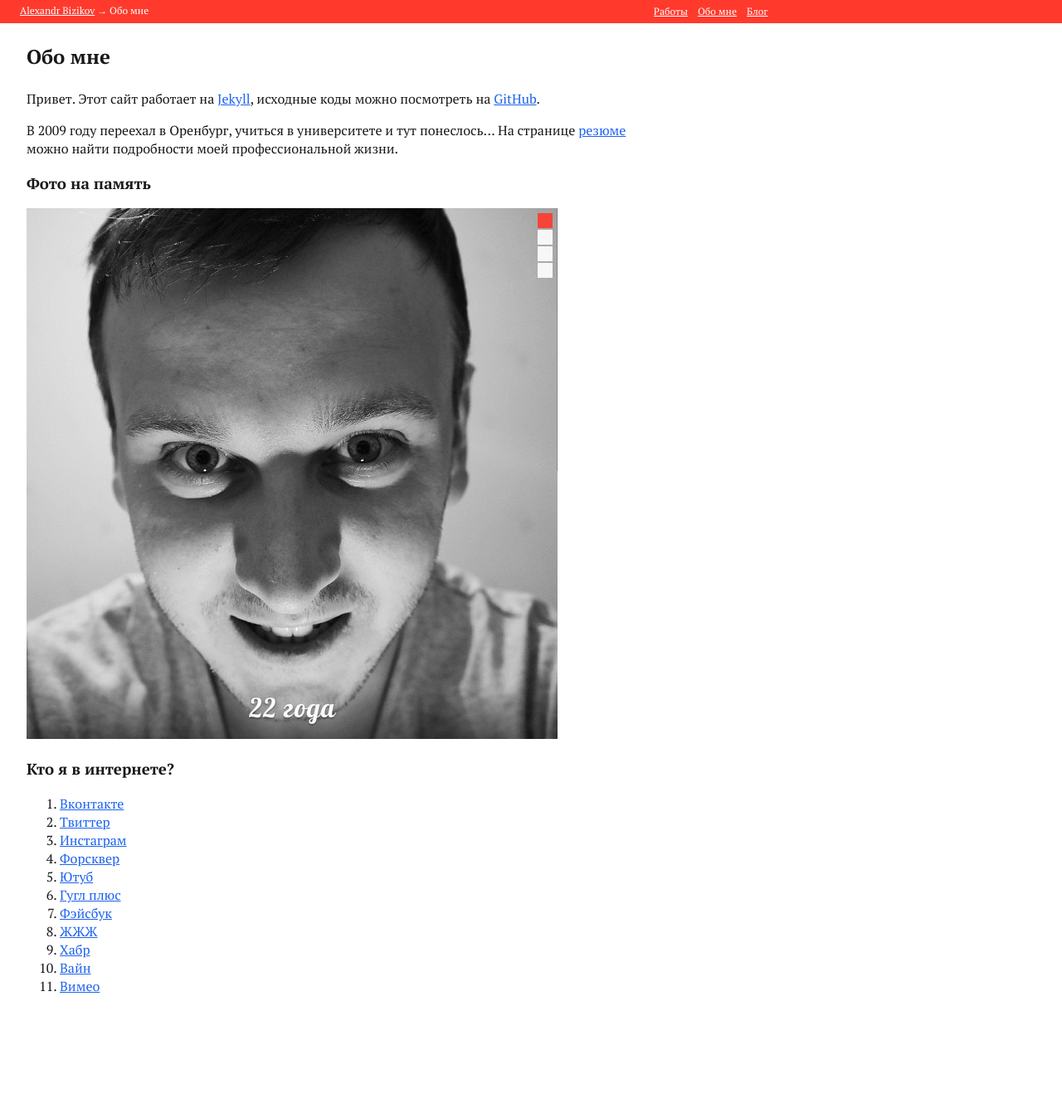
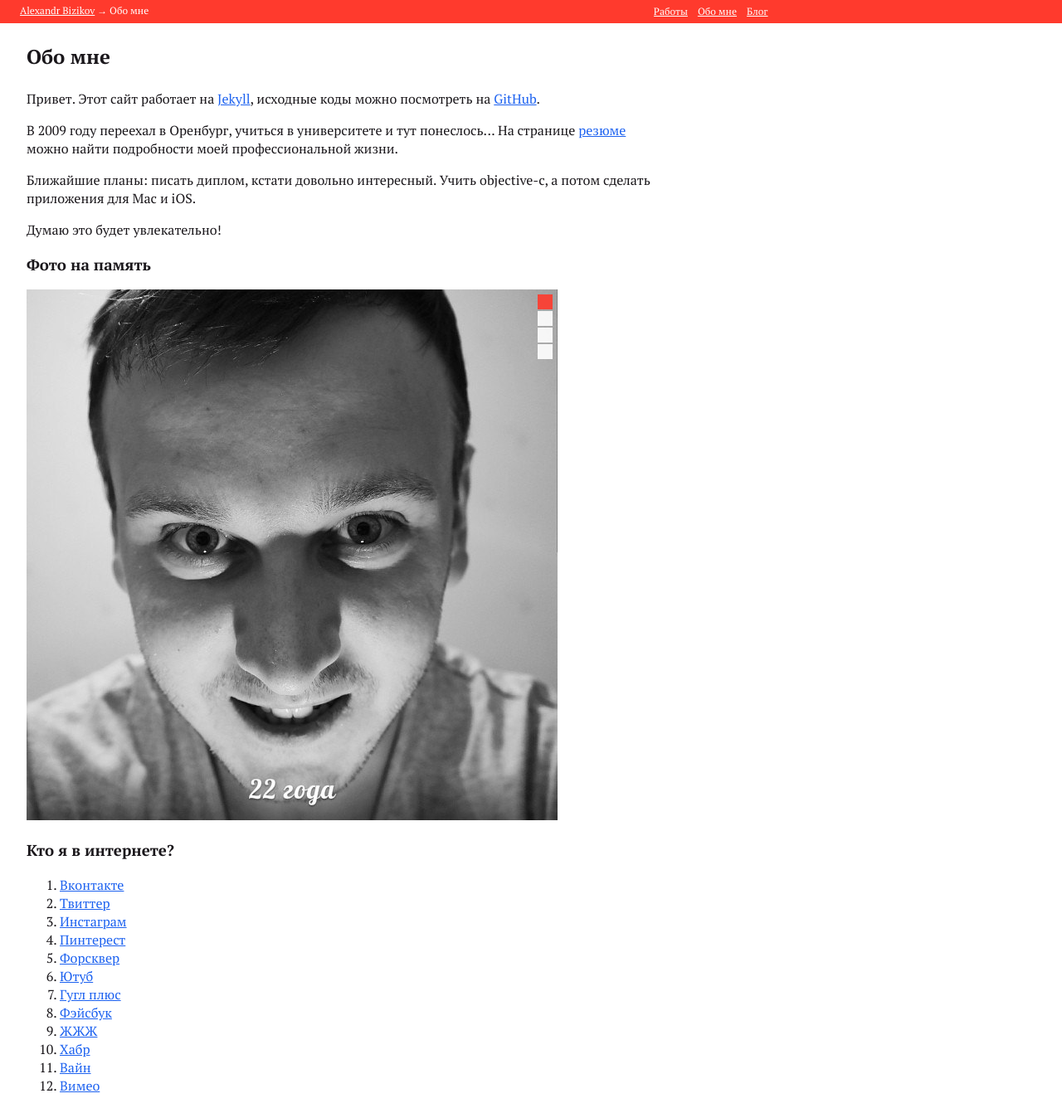
Before and after one commit to anna-vanlee/bizikov.ru, a Jekyll site: the page built from about/index.html, in a window 1280 px wide. Shown: the whole page at 83% size. Built offline with Jekyll 4.4.1, drawn with Linux system fonts in a browser that asks for light colours; comment, search, counter and statistics services are not loaded; before the commit the page ends 1216 px from its top, so only the background shows below that.

Commit message:
edit post & about page

```diff
--- a/_posts/2014-01-23-great-design-part-1.markdown
+++ b/_posts/2014-01-23-great-design-part-1.markdown
@@ -34,3 +34,4 @@ tags:
 23. [Ghost-mason](http://ghost-mason.themeartisan.com/)
 24. [Diary notes demos](http://diarynotesdemos.blogspot.ru/)
 25. [Moustachey](http://www.meanthemes.com/theme/moustachey/)
+26. [Basic](http://www.dahndesigns.net/themeforest/wordpress/basic/)
--- a/about/index.html
+++ b/about/index.html
@@ -9,15 +9,18 @@ description: Привет. Этот сайт работает на Jekyll, ис
 <p>В 2009 году переехал в Оренбург, учиться в университете и тут понеслось... На странице <a
         href="{{ site.url }}/about/resume">резюме</a> можно найти подробности
     моей профессиональной жизни.</p>
+<p>Ближайшие планы: писать диплом, кстати довольно интересный. Учить objective-c, а потом сделать приложения для Mac и
+    iOS.</p>
+<p>Думаю это будет увлекательно!</p>
 
 <h3>Фото на память</h3>
 
 <div class="slider" style="width: 640px;">
     <ul>
-        <li><img src="{{ site.url }}/images/me/22.jpg" alt="" /></li>
-        <li><img src="{{ site.url }}/images/me/21.jpg" alt="" /></li>
-        <li><img src="{{ site.url }}/images/me/20.jpg" alt="" /></li>
-        <li><img src="{{ site.url }}/images/me/19.jpg" alt="" /></li>
+        <li><img src="{{ site.url }}/images/me/22.jpg" alt=""/></li>
+        <li><img src="{{ site.url }}/images/me/21.jpg" alt=""/></li>
+        <li><img src="{{ site.url }}/images/me/20.jpg" alt=""/></li>
+        <li><img src="{{ site.url }}/images/me/19.jpg" alt=""/></li>
     </ul>
 </div>
 
@@ -26,6 +29,7 @@ description: Привет. Этот сайт работает на Jekyll, ис
     <li><a href="http://vk.com/bizikov">Вконтакте</a></li>
     <li><a href="http://twitter.com/bizi">Твиттер</a></li>
     <li><a href="http://instagram.com/bizikov">Инстаграм</a></li>
+    <li><a href="http://pinterest.com/bizikov/">Пинтерест</a></li>
     <li><a href="https://ru.foursquare.com/bizi">Форсквер</a></li>
     <li><a href="https://www.youtube.com/user/Bizikov">Ютуб</a></li>
     <li><a href="https://plus.google.com/109525416130157014075">Гугл плюс</a></li>
```
